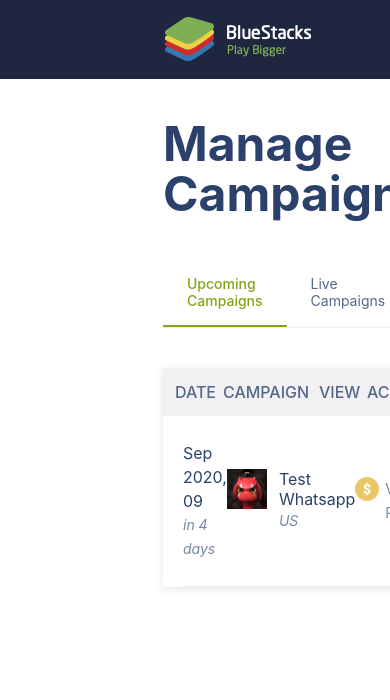
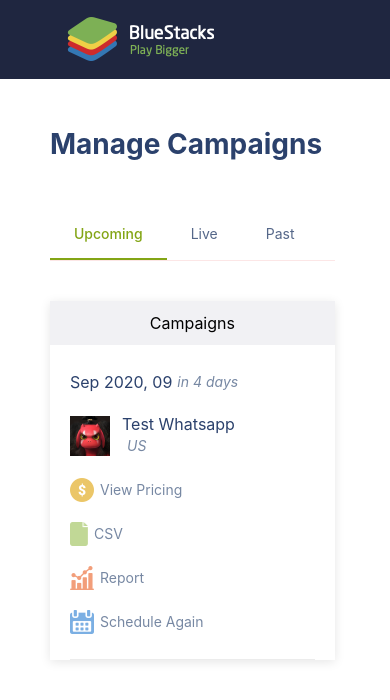
Before and after one commit to yoshi2095/BlueStacksTask, a React (Create React App) app: page / in a window 390 px wide. Shown: the top 700 px of the page. Built offline with nearby package versions, Linux system fonts and the light colour scheme.

Commit message:
mobile responsive done

```diff
--- a/src/components/CampaignItem/style.css
+++ b/src/components/CampaignItem/style.css
@@ -72,3 +72,56 @@
   right: 0;
   z-index: 1;
 }
+
+.list-header-mobile {
+  display: none;
+}
+
+@media (max-width: 600px) {
+  .item-container {
+    grid-template-columns: 1fr;
+  }
+
+  .list-header {
+    display: none !important;
+  }
+
+  .item-actions {
+    flex-direction: column;
+  }
+
+  .item-date {
+    display: flex;
+    align-items: center;
+    justify-content: flex-start;
+  }
+
+  .item-campaign {
+    align-items: center;
+    justify-content: flex-start;
+    margin-top: 20px;
+  }
+
+  .item-view {
+    align-items: center;
+    justify-content: flex-start;
+    margin-top: 20px;
+  }
+
+  .item-text-italics {
+    margin-left: 5px;
+  }
+
+  .list-header-mobile {
+    display: flex;
+    background: #f1f1f4;
+    padding: 12px;
+    align-items: center;
+    justify-content: center;
+  }
+
+  .date-picker {
+    top: 0;
+    left: 0;
+  }
+}
--- a/src/components/CampaignsList/index.js
+++ b/src/components/CampaignsList/index.js
@@ -59,6 +59,7 @@
     let { handleReschedule } = this.props;
     return (
       <div className="list-container">
+        <div className="list-header-mobile">Campaigns</div>
         <div className="list-header">
           <div className="list-header-item">DATE</div>
           <div className="list-header-item">CAMPAIGN</div>
@@ -80,7 +81,6 @@
           <PricingModal
             onClose={this.handleClose.bind(this)}
             shown={showModal}
-            width="400px"
             selectedItem={selectedItem}
           />
         ) : null}
--- a/src/components/Header/style.css
+++ b/src/components/Header/style.css
@@ -11,3 +11,9 @@
 .header-img {
   margin-left: 147px;
 }
+
+@media (max-width: 600px) {
+  .header-img {
+    margin-left: 50px;
+  }
+}
--- a/src/components/HomePage/style.css
+++ b/src/components/HomePage/style.css
@@ -25,3 +25,13 @@
 
   color: #2b416c;
 }
+
+@media (max-width: 600px) {
+  .content {
+    margin-left: 50px;
+    width: 73%;
+  }
+  .page-title {
+    font-size: 28px;
+  }
+}
--- a/src/components/Modals/Modal.css
+++ b/src/components/Modals/Modal.css
@@ -17,12 +17,14 @@
 }
 
 .Modal-Container > .Content {
-  width: 60%;
   margin: 200px 20%;
   background: white;
   z-index: 2;
   position: relative;
   padding: 10px;
+  width: 600px;
+  margin: 120px auto;
+  outline: none;
 }
 
 .Modal-Container .Close {
@@ -130,3 +132,9 @@
   padding: 17px 22px;
   cursor: pointer;
 }
+
+@media (max-width: 600px) {
+  .Modal-Container > .Content {
+    width: 300px;
+  }
+}
--- a/src/components/Modals/PricingModal.js
+++ b/src/components/Modals/PricingModal.js
@@ -17,16 +17,6 @@
   render() {
     let { props } = this;
     let { onClose, selectedItem } = props;
-    let style = props.width
-      ? {
-          width: props.width,
-          margin: `120px auto`,
-          outline: "none"
-        }
-      : {};
-    if (props.style) {
-      style = { ...style, ...props.style };
-    }
     return (
       <div className="Modal-Container">
         <div className="Backdrop" onClick={() => {}}></div>
@@ -34,7 +24,6 @@
           ref={this.dialogRef}
           className="Content dialogCoustom"
           tabindex="100"
-          style={style}
         >
           <div className="modal-content">
             <div className="modal-img-div">
--- a/src/components/Tabs/index.js
+++ b/src/components/Tabs/index.js
@@ -13,6 +13,7 @@
     <div className="TabContainer">
       <div className="TabsHeader">
         {tabs.map(tab => (
+          <>
             <div
               className={`Tab ${
                 tab.tabCategory == selectedTabId ? "Selected" : ""
@@ -22,6 +23,16 @@
             >
               {tab.tabName} Campaigns
             </div>
+            <div
+              className={`TabMobile ${
+                tab.tabCategory == selectedTabId ? "Selected" : ""
+              }`}
+              onClick={() => selectTab(tab.tabCategory)}
+              key={tab.tabCategory}
+            >
+              {tab.tabName}
+            </div>
+          </>
         ))}
       </div>
       <CampaignsList
--- a/src/components/Tabs/style.css
+++ b/src/components/Tabs/style.css
@@ -23,9 +23,31 @@
   cursor: pointer;
 }
 
+.TabMobile {
+  padding: 16px 24px;
+  cursor: pointer;
+  display: none;
+}
+
+.TabMobile.Selected {
+  color: #83a515;
+  /*width: fit-content;*/
+  font-weight: 500;
+  border-bottom: 2px solid #83a515;
+}
+
 .Tab.Selected {
   color: #83a515;
   /*width: fit-content;*/
   font-weight: 500;
   border-bottom: 2px solid #83a515;
 }
+
+@media (max-width: 600px) {
+  .Tab {
+    display: none;
+  }
+  .TabMobile {
+    display: flex;
+  }
+}
```
Lines whose indentation alone changed are shown as unchanged.
